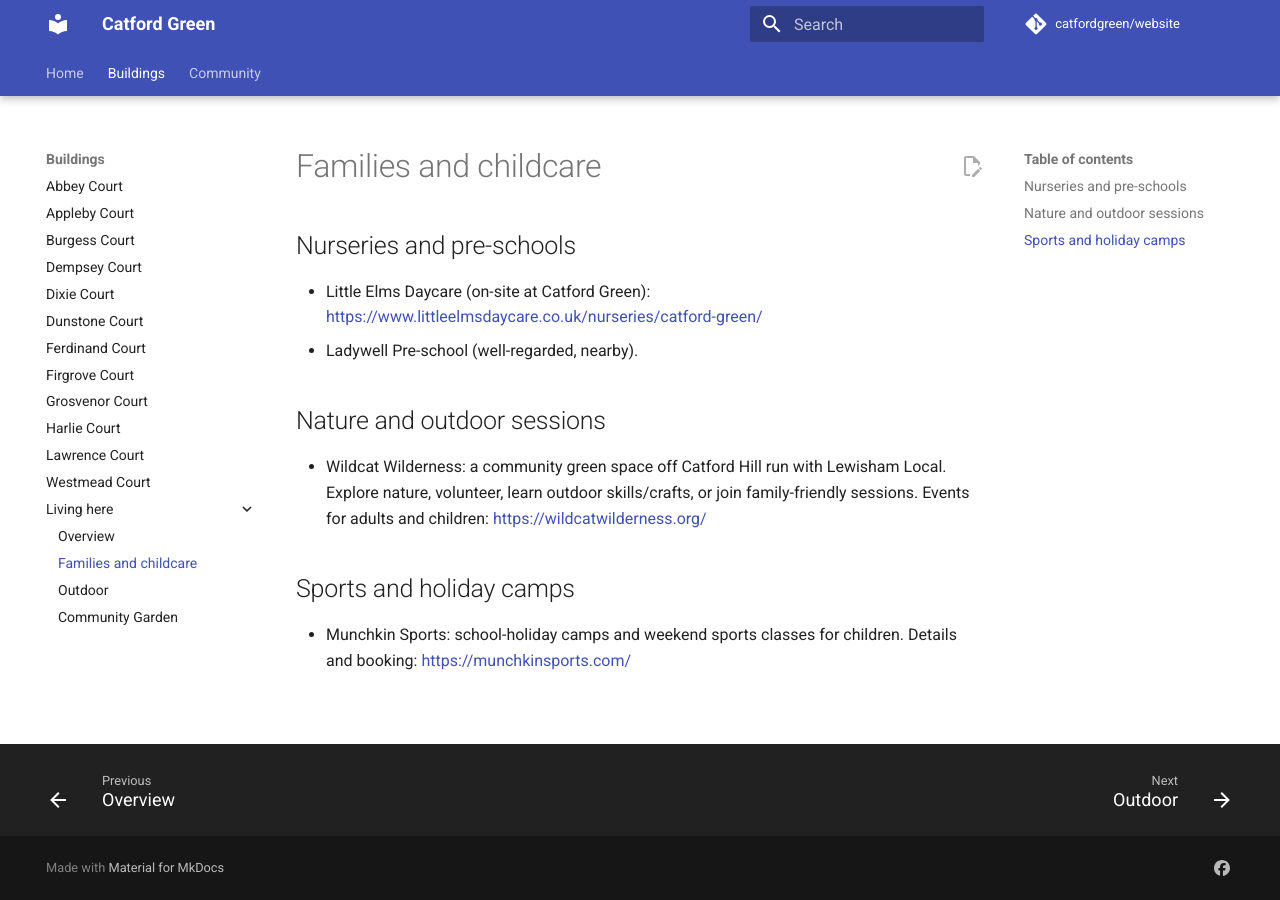
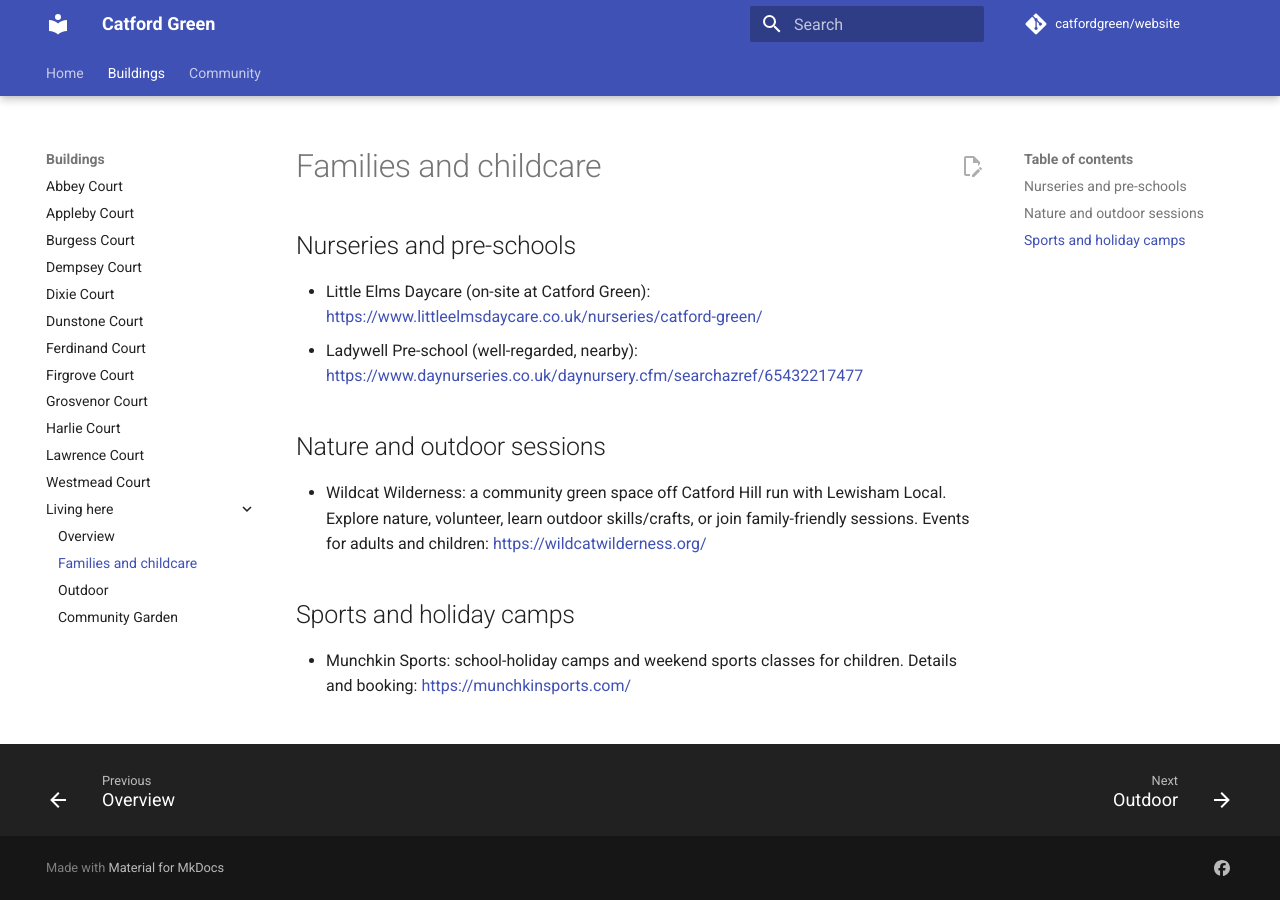
Before and after one commit to catfordgreen/website, an MkDocs documentation site: the page built from docs/childcare.md, in a window 1280 px wide. Built offline with MkDocs 1.6.1 and Material for MkDocs 9.7.7, drawn with Linux system fonts in a browser that asks for light colours; plug-ins that fetch from the network failed and are left out; comment, search, counter and statistics services are not loaded; part of the change alters nothing that is shown.

Commit message:
Add link for Ladywell Pre-school

```diff
--- a/docs/childcare.md
+++ b/docs/childcare.md
@@ -2,7 +2,7 @@
 
 ## Nurseries and pre-schools
 - Little Elms Daycare (on-site at Catford Green): https://www.littleelmsdaycare.co.uk/nurseries/catford-green/
-- Ladywell Pre-school (well-regarded, nearby).
+- Ladywell Pre-school (well-regarded, nearby): https://www.daynurseries.co.uk/daynursery.cfm/searchazref/65432217477
 
 ## Nature and outdoor sessions
 - Wildcat Wilderness: a community green space off Catford Hill run with Lewisham Local. Explore nature, volunteer, learn outdoor skills/crafts, or join family-friendly sessions. Events for adults and children: https://wildcatwilderness.org/
```
